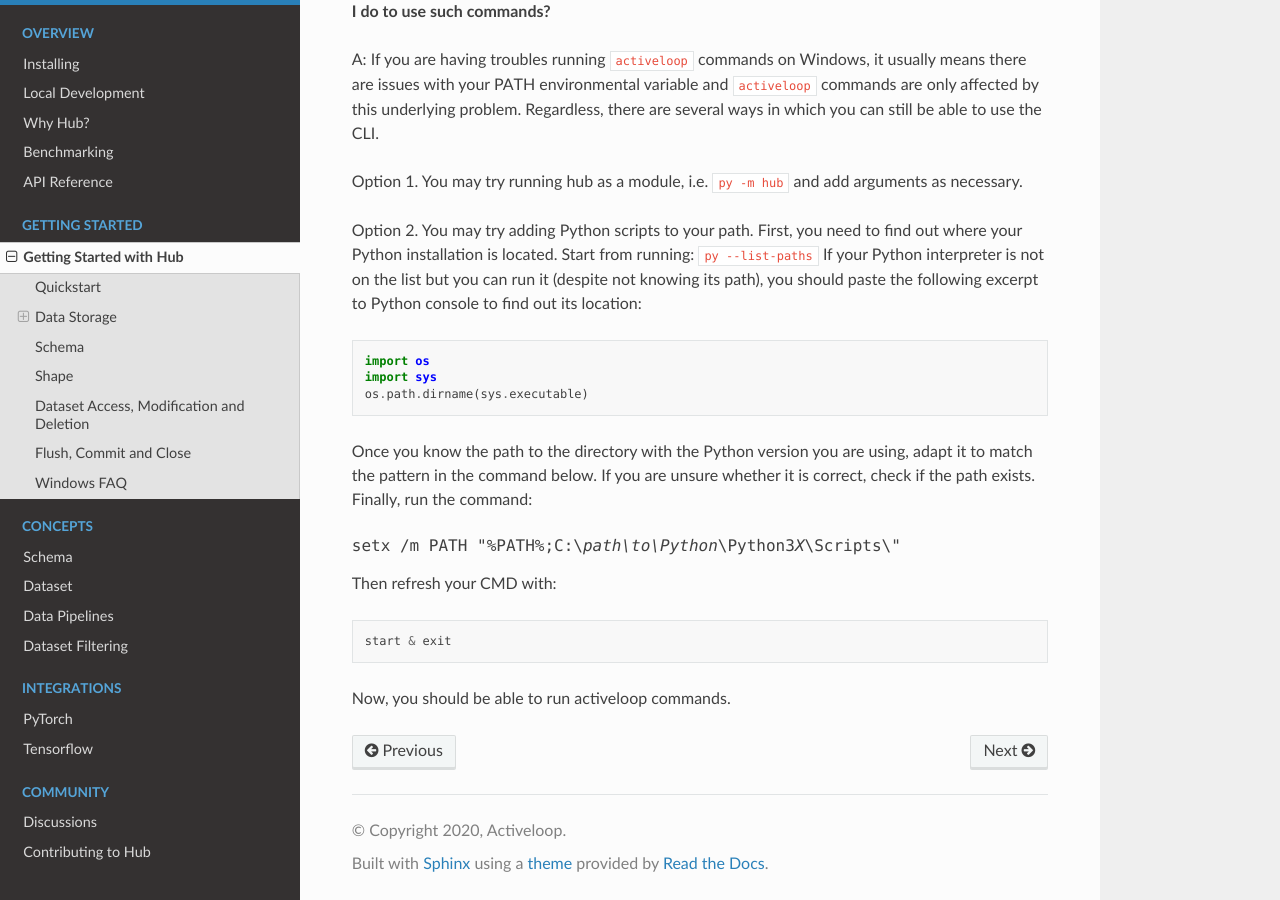
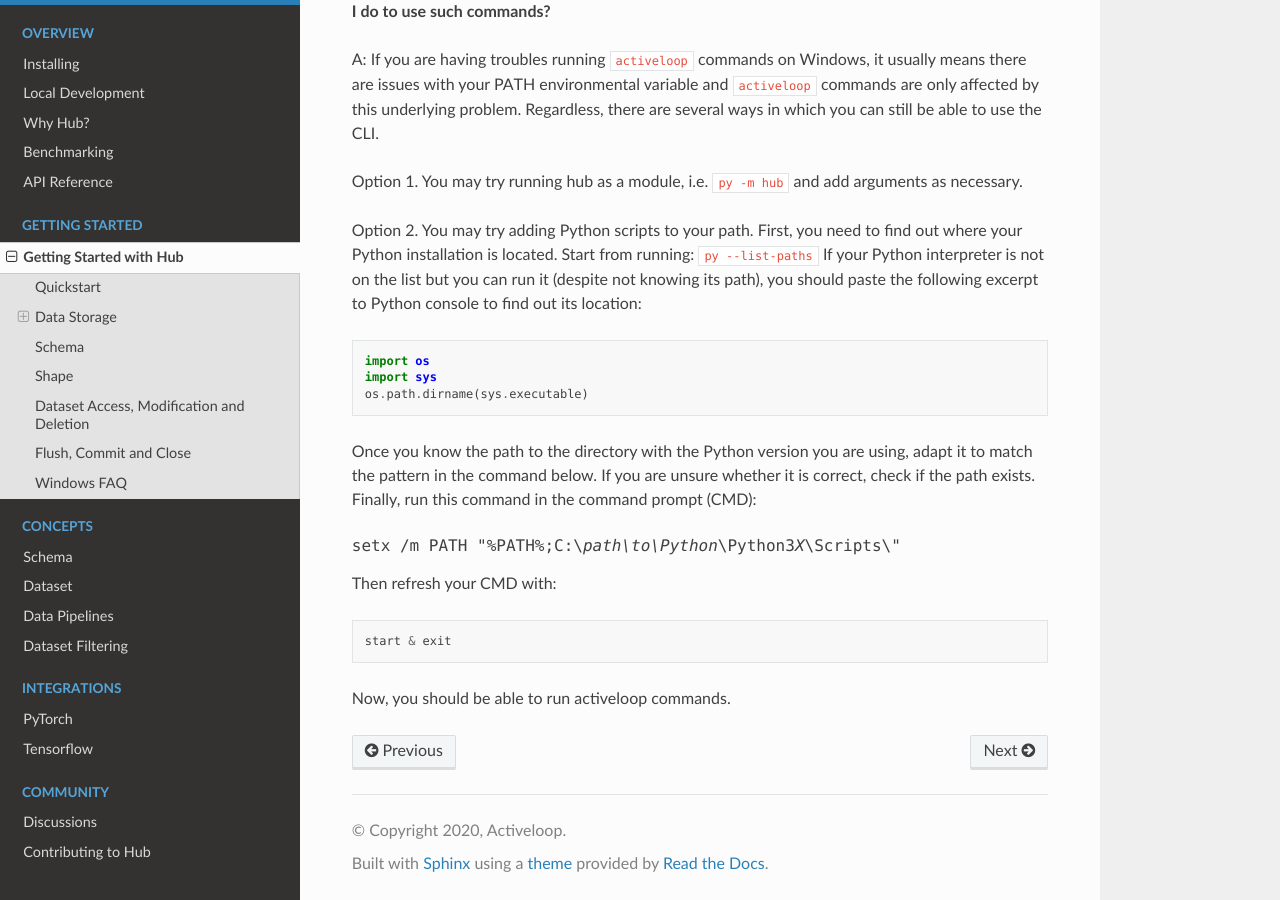
Before and after one commit to activeloopai/deeplake, a Sphinx documentation site: the page built from docs/source/simple.md, in a window 1280 px wide and 900 px high, scrolled down 4026 px. Built offline with Sphinx 7.4.7 and the Read the Docs theme 2.0.0, drawn with Linux system fonts in a browser that asks for light colours.

Commit message:
add more precision in wording

````diff
--- a/docs/source/simple.md
+++ b/docs/source/simple.md
@@ -176,7 +176,7 @@ import sys
 os.path.dirname(sys.executable)
 ```
 
-Once you know the path to the directory with the Python version you are using, adapt it to match the pattern in the command below. If you are unsure whether it is correct, check if the path exists. Finally, run the command:
+Once you know the path to the directory with the Python version you are using, adapt it to match the pattern in the command below. If you are unsure whether it is correct, check if the path exists. Finally, run this command in the command prompt (CMD):
 <pre>
 setx /m PATH "%PATH%;C:\<i>path\to\Python</i>\Python3<i>X</i>\Scripts\"
 </pre>
````
